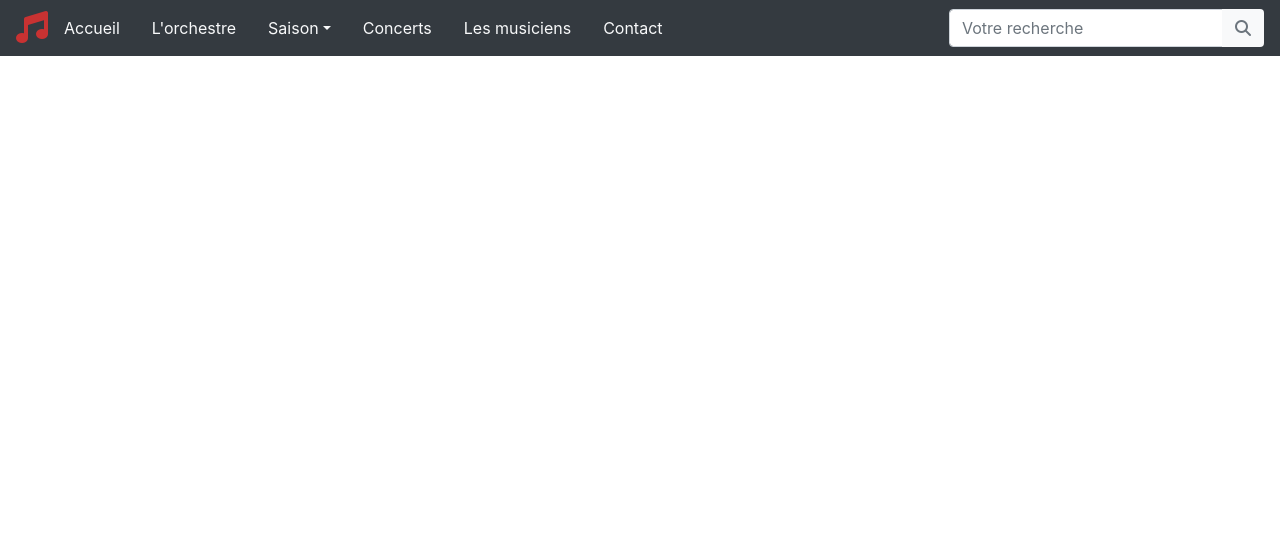
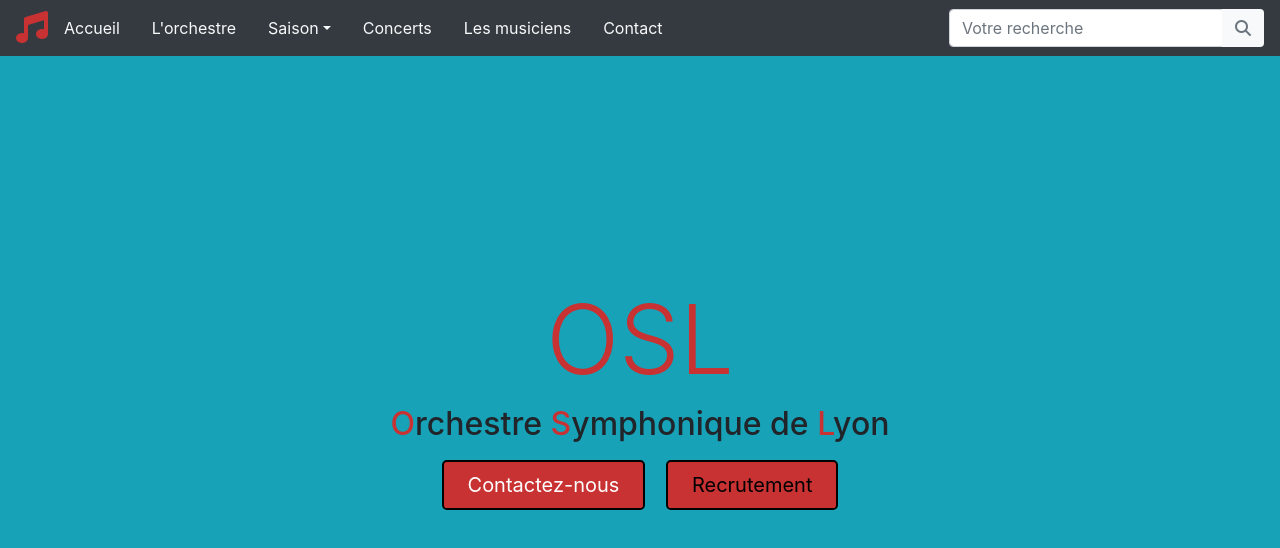
Before and after one commit to julien-castillo/Evaluation-1, a plain HTML site: page index.html in a window 1280 px wide. Drawn offline with nearby package versions, Linux system fonts and the light colour scheme.

Commit message:
ajout Banner + modif CSS

```diff
--- a/index.html
+++ b/index.html
@@ -10,7 +10,7 @@
 </head>
 <body>
   <!-- NAV -->
-  <nav class="navbar navbar-expand-lg navbar-light bg-dark">
+  <nav class="navbar navbar-expand-lg navbar-light bg-dark fixed-top">
       <a href="#"><i class="fas fa-music fa-2x"></i></a>
       <button
       type="button" class="navbar-toggler bg-light" data-toggle="collapse" data-target="#nav">
@@ -53,6 +53,21 @@
     </div>
   </nav>
   <!-- END OF NAV -->
+
+  <!-- BANNER -->
+  <section>
+    <div class="container-fluid">
+      <div class="row bg-info justify-content-center align-items-center" style="height:100vh">
+        <div class="col-sm-10 text-center">
+          <h1 class="display-1">OSL</h1>
+          <h2><span class="initial">O</span>rchestre <span class="initial">S</span>ymphonique de <span class="initial">L</span>yon</h2>
+          <a href="#" class="btn btn-warning btn-lg px-4 m-2">Contactez-nous</a>
+          <a href="#" class="btn btn-danger btn-lg px-4 m-2">Recrutement</a>
+        </div>
+      </div>
+    </div>
+  </section>
+  <!-- END OF BANNER -->
   <script src="https://code.jquery.com/jquery-3.5.1.slim.min.js" integrity="sha384-DfXdz2htPH0lsSSs5nCTpuj/zy4C+OGpamoFVy38MVBnE+IbbVYUew+OrCXaRkfj" crossorigin="anonymous"></script>
 <script src="https://cdn.jsdelivr.net/npm/bootstrap@4.5.3/dist/js/bootstrap.bundle.min.js" integrity="sha384-ho+j7jyWK8fNQe+A12Hb8AhRq26LrZ/JpcUGGOn+Y7RsweNrtN/tE3MoK7ZeZDyx" crossorigin="anonymous"></script>
 </body>
--- a/style.css
+++ b/style.css
@@ -1,3 +1,15 @@
-.fa-music {
+h1, .initial, .fa-music {
     color: rgb(200, 50, 50);
 }
+
+.btn-danger {
+    background-color: rgb(200, 50, 50);
+    border: black solid 2px;
+    color: black;
+}
+
+.btn-warning {
+    background-color: rgb(200, 50, 50);
+    border: black solid 2px;
+    color: rgb(255, 255, 255);
+}
```
